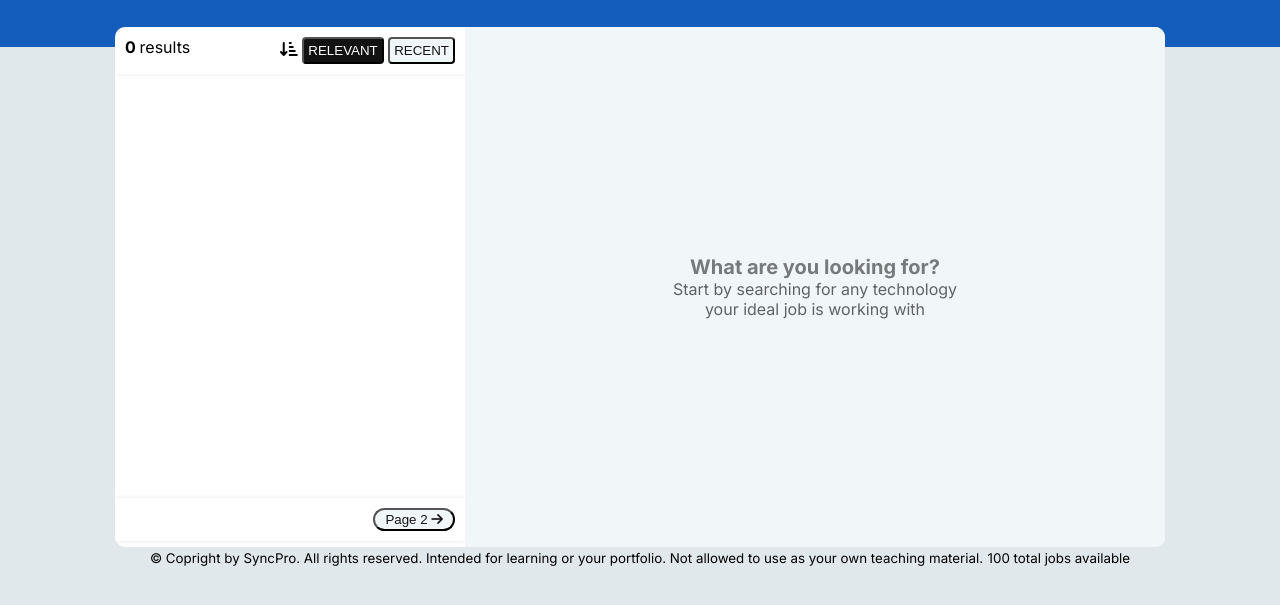
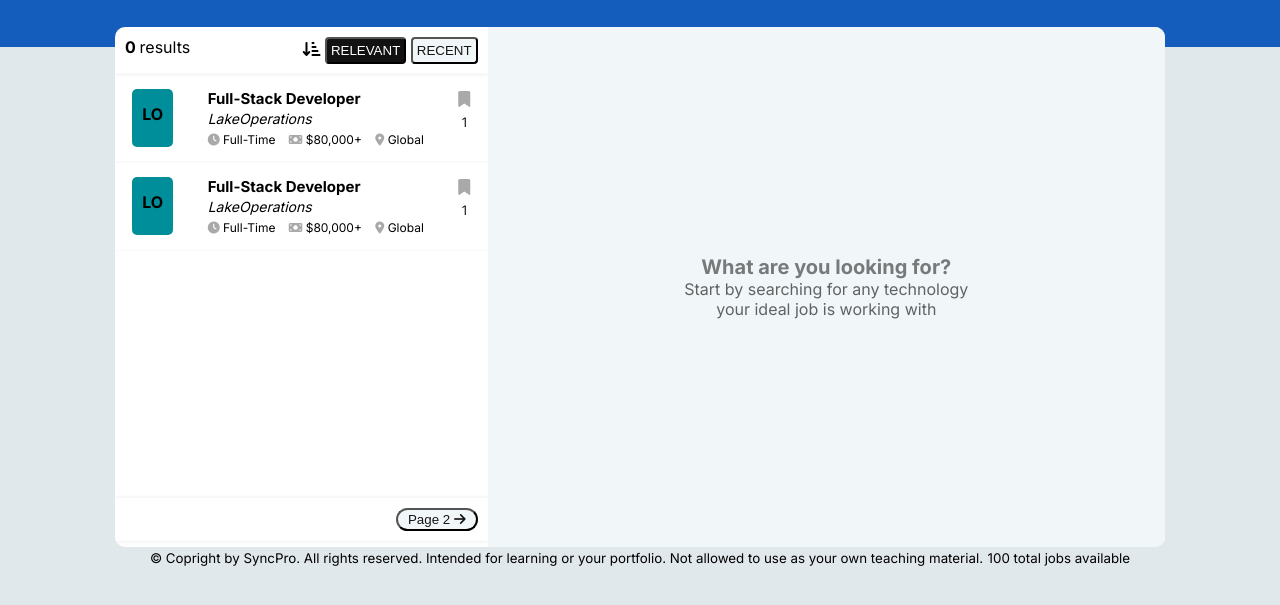
Before and after one commit to nnenna-syncpro/RmtDev, a plain HTML site: page index.html in a window 1280 px wide. Shown: the part 117-722 px from the top of the page. Drawn offline with Linux system fonts and the light colour scheme.

Commit message:
Styled job item list view

```diff
--- a/index.css
+++ b/index.css
@@ -79,7 +79,7 @@ body{
     overflow: hidden;
 }
 .jobList{
-    flex: 1;
+    flex: 1.1;
 }
 
 .jobList__results{
@@ -126,10 +126,93 @@ body{
 
 }
 
-.jobList__jobs--listItem{
+.jobList__jobs--jobItem{
+    display: flex;
+    flex-direction: row;
+    justify-content: space-around;
+    padding-bottom: 15px;
+    padding-top: 15px;
+    box-shadow: 0 0px 1.5px rgba(0,0,0,0.1);
+}
+
+/* Job item details begin */
+.jobItem__badge{
+    background-color: #008E9B;
+    color: black;
+    padding: 10px 10px;
+    text-align: center;
+    border-radius: 5px;
+    padding-top: 15px;
+    font-weight: bold;
+}
+
+.jobItem__details{
+    display: flex;
+    flex-direction: column;
+}
+
+.jobItem__title{
+    font-weight: bold;
+    font-size: 15px;
+}
+
+.jobItem__company{
+    font-style: italic;
+    font-size: 14px;
+    margin-top: 2px;
+}
+
+.jobItem__specs{
+    font-size: 12px;
+    /* opacity: 1; */
+    margin-top: 5px;
+}
+
+.jobItem__specs--duration{
+    margin-right: 10px;
+}
+
+.jobItem__specs--durationIcon{
+    color: darkgray;
+}
+
+.jobItem__specs--salary{
+    margin-right: 10px;
+}
+
+.jobItem__specs--salaryIcon{
+    color: darkgray;
+}
+
+.jobItem__specs--location{
 
 }
 
+.jobItem__specs--locationIcon{
+    color: darkgray;
+}
+
+.jobItem__post{
+    display: flex;
+    flex-direction: column;
+
+}
+
+.jobItem__post--bookmark{
+
+}
+
+.jobItem__post--bookmarkIcon{
+    color: darkgray;
+}
+
+.jobItem__post--daysAgo{
+    font-size: 13px;
+    opacity: 0.9;
+    text-align: center;
+    margin-top: 5px;
+}
+/* Job item details begin */
 /* MAIN LEFT - 3 */
 
 .jobList__pagination{
--- a/index.html
+++ b/index.html
@@ -18,7 +18,9 @@
         <section class="logo">
             <i class="fa-solid fa-hat-cowboy-side logo__icon"></i>
             <p class="logo__title">rmt<span class="logo__title--bold">Dev</span>
-                <span class="logo__title--bookmarks"> | bookmarks</span><i class="fa-solid fa-caret-down logo__icon--caretDown"></i></p>
+                <span class="logo__title--bookmarks"> | bookmarks </span>
+                <i class="fa-solid fa-caret-down logo__icon--caretDown"></i>
+            </p>
         </section>
 
         <form action="" method="post" id="submitForm">
@@ -38,7 +40,76 @@
             </section>
             <section class="jobList__jobs">
                 <ul class="jobList__jobs--list">
-                    <li class="jobList__jobs--listItem"></li>
+                    <li class="jobList__jobs--jobItem">
+                        <span class="jobItem__badge">
+                            LO
+                        </span>
+                        <div class="jobItem__details">
+                            <span class="jobItem__title">
+                                Full-Stack Developer
+                            </span>
+                            <span class="jobItem__company">
+                                LakeOperations
+                            </span>
+                            <div class="jobItem__specs">
+                                <span class="jobItem__specs--duration">
+                                    <i class="fa-solid fa-clock jobItem__specs--durationIcon"></i>
+                                    Full-Time
+                                </span>
+                                <span class="jobItem__specs--salary">
+                                    <i class="fa-solid fa-money-bill jobItem__specs--salaryIcon"></i>
+                                    $80,000+
+                                </span>
+                                <span class="jobItem__specs--location">
+                                    <i class="fa-solid fa-location-dot jobItem__specs--locationIcon"></i>
+                                    Global
+                                </span>
+                            </div>
+                        </div>
+                        <div class="jobItem__post">
+                            <span class="jobItem__post--bookmark">
+                                <i class="fa-solid fa-bookmark jobItem__post--bookmarkIcon"></i>
+                            </span>
+                            <span class="jobItem__post--daysAgo">
+                                1
+                            </span>
+                        </div>
+                    </li>
+                    <li class="jobList__jobs--jobItem">
+                        <span class="jobItem__badge">
+                            LO
+                        </span>
+                        <div class="jobItem__details">
+                            <span class="jobItem__title">
+                                Full-Stack Developer
+                            </span>
+                            <span class="jobItem__company">
+                                LakeOperations
+                            </span>
+                            <div class="jobItem__specs">
+                                <span class="jobItem__specs--duration">
+                                    <i class="fa-solid fa-clock jobItem__specs--durationIcon"></i>
+                                    Full-Time
+                                </span>
+                                <span class="jobItem__specs--salary">
+                                    <i class="fa-solid fa-money-bill jobItem__specs--salaryIcon"></i>
+                                    $80,000+
+                                </span>
+                                <span class="jobItem__specs--location">
+                                    <i class="fa-solid fa-location-dot jobItem__specs--locationIcon"></i>
+                                    Global
+                                </span>
+                            </div>
+                        </div>
+                        <div class="jobItem__post">
+                            <span class="jobItem__post--bookmark">
+                                <i class="fa-solid fa-bookmark jobItem__post--bookmarkIcon"></i>
+                            </span>
+                            <span class="jobItem__post--daysAgo">
+                                1
+                            </span>
+                        </div>
+                    </li>
                 </ul>
             </section>
             <section class="jobList__pagination">
```
